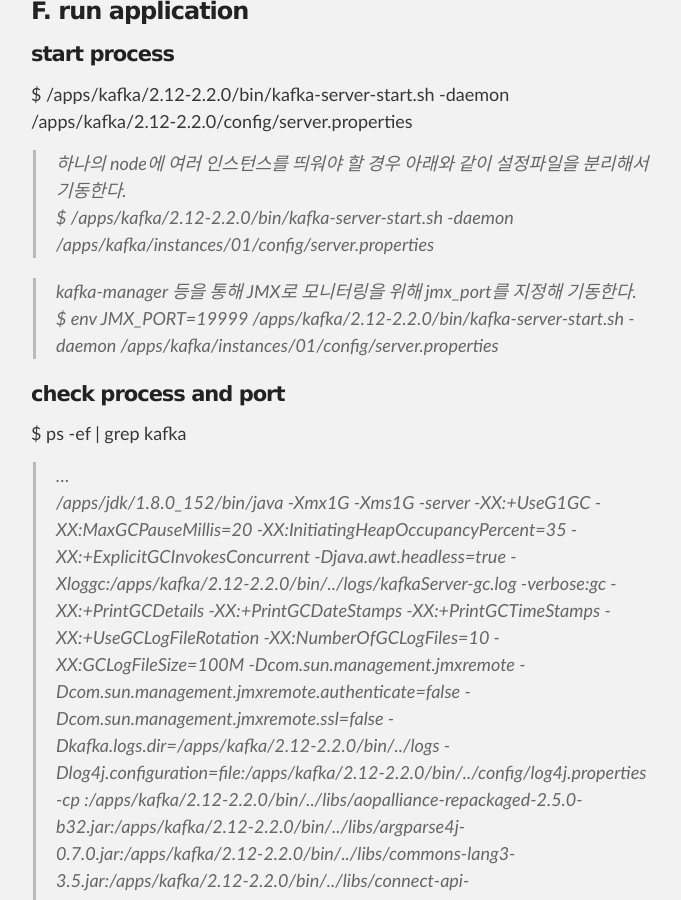
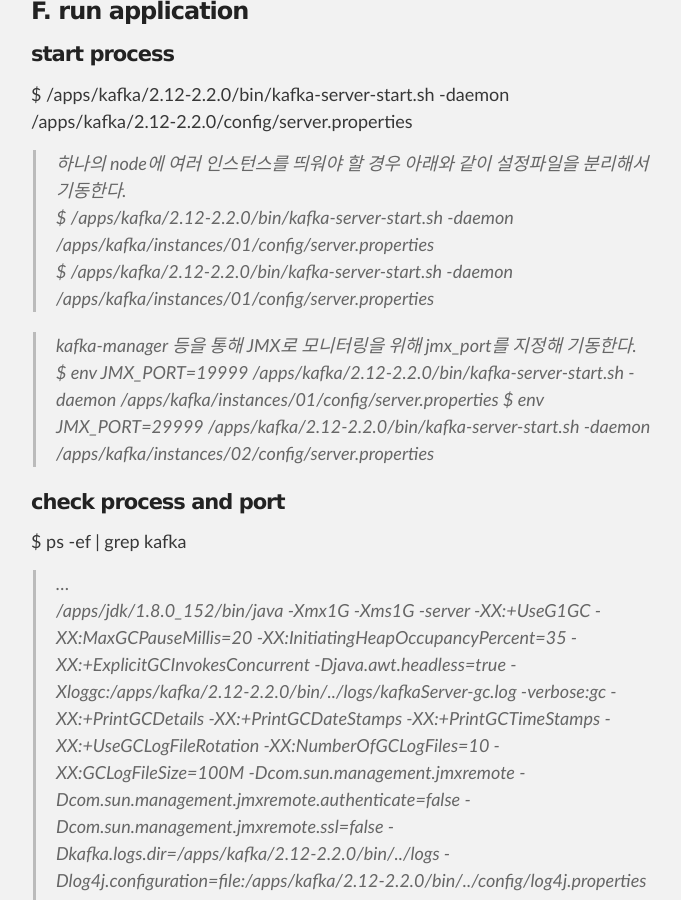
Before and after one commit to unlimited9/unlimited9.github.com, a Jekyll site: the page built from reference.notes/TA/apache.kafka/install.n.setup.md, in a window 1280 px wide and 900 px high, scrolled down 3008 px. Shown: the whole window, without its empty margins (299-980 px from the left). Built offline with Jekyll 4.4.1, drawn with Linux system fonts in a browser that asks for light colours; our own code applies the rules of GitHub Pages for plain Markdown files.

Commit message:
Update install.n.setup.md

```diff
--- a/reference.notes/TA/apache.kafka/install.n.setup.md
+++ b/reference.notes/TA/apache.kafka/install.n.setup.md
@@ -116,9 +116,12 @@ $ /apps/kafka/2.12-2.2.0/bin/kafka-server-start.sh -daemon /apps/kafka/2.12-2.2.
 
 >하나의 node에 여러 인스턴스를 띄워야 할 경우 아래와 같이 설정파일을 분리해서 기동한다.
 >$ /apps/kafka/2.12-2.2.0/bin/kafka-server-start.sh -daemon /apps/kafka/instances/01/config/server.properties
+>$ /apps/kafka/2.12-2.2.0/bin/kafka-server-start.sh -daemon /apps/kafka/instances/01/config/server.properties
+
 
 >kafka-manager 등을 통해 JMX로 모니터링을 위해 jmx_port를 지정해 기동한다.
 >$ env JMX_PORT=19999 /apps/kafka/2.12-2.2.0/bin/kafka-server-start.sh -daemon /apps/kafka/instances/01/config/server.properties
+>$ env JMX_PORT=29999 /apps/kafka/2.12-2.2.0/bin/kafka-server-start.sh -daemon /apps/kafka/instances/02/config/server.properties
 
 
 #### check process and port
```
